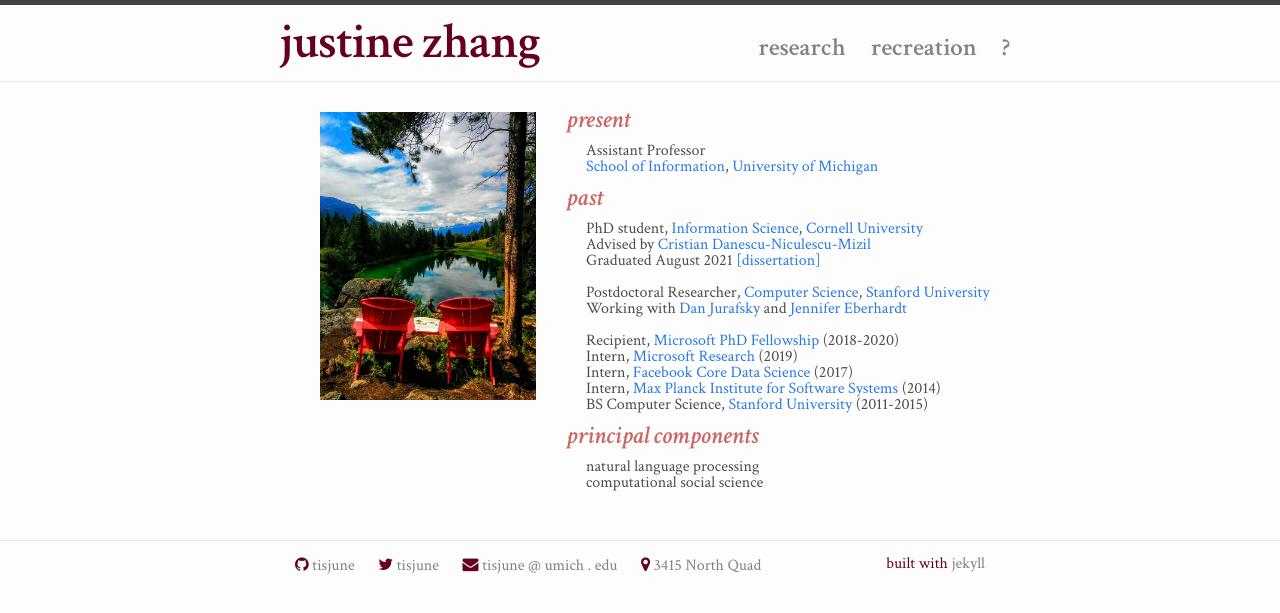
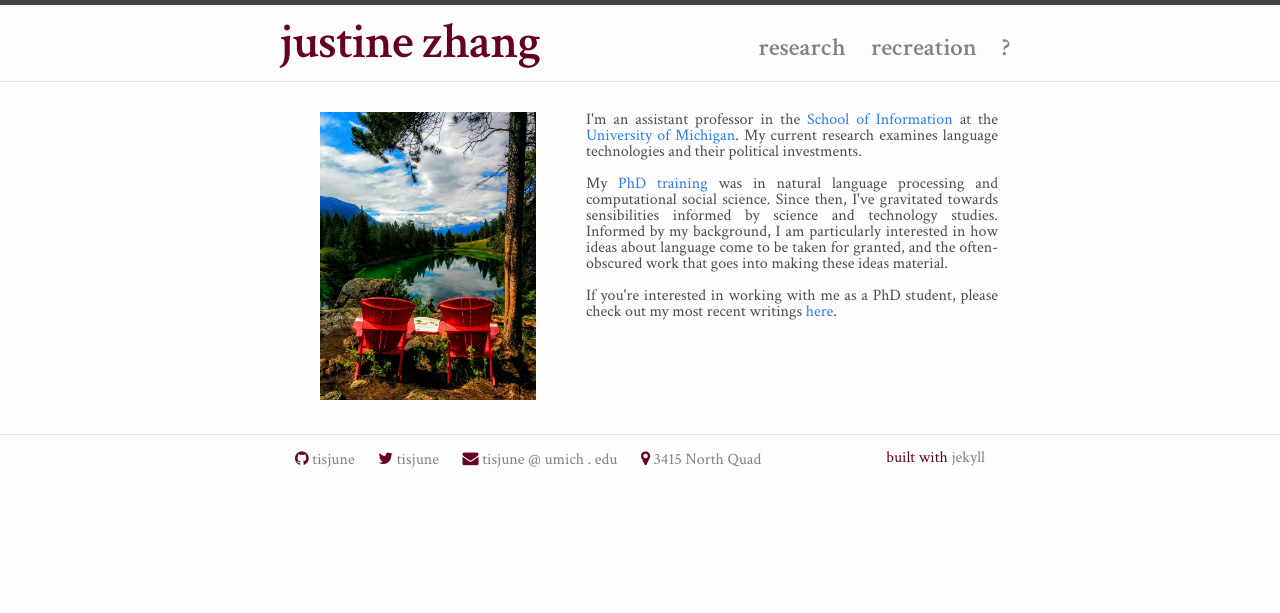
Before and after one commit to tisjune/tisjune.github.io, a Jekyll site: the page built from index.html, in a window 1280 px wide. Shown: the top 613 px of the page. Built offline with Jekyll 4.4.1, drawn with Linux system fonts in a browser that asks for light colours; nearby versions of some CDN libraries.

Commit message:
lol an update

```diff
--- a/index.html
+++ b/index.html
@@ -7,19 +7,21 @@ layout: default
 
 
 <div class="textbox-front" style="float:left; white-space: normal;">
-  <h2 class="section-head">present</h2>
+  <!-- <h2 class="section-head">present</h2> -->
   <div class="section-text">
     <p>
-    Assistant Professor
+    I'm an assistant professor in the <a href="https://www.si.umich.edu/">School of Information</a> at the <a href="https://umich.edu/">University of Michigan</a>. My current research examines language technologies and their political investments.
     <br>
-    <a href="https://www.si.umich.edu/">School of Information</a>, <a href="https://umich.edu/">University of Michigan</a>
-    <!-- <br> -->
-<!--     <strong>Currently on the job market: <a href="/papers/cv.pdf" target="_blank">CV</a>, <a href="/papers/research-statement.pdf" target="_blank">research statement</a></strong> -->
+    <br>
+    My <a href="http://infosci.cornell.edu/" target="_blank">PhD training</a> was in natural language processing and computational social science. Since then, I've gravitated towards sensibilities informed by science and technology studies. Informed by my background, I am particularly interested in how ideas about language come to be taken for granted, and the often-obscured work that goes into making these ideas material.
+    <br>
+    <br>
+    If you're interested in working with me as a PhD student, please check out my most recent writings <a href="/research">here</a>.
     </p>
   </div>
   <!-- <h2 class="section-head">future</h2> -->
 
-  <h2 class="section-head">past</h2>
+  <!-- <h2 class="section-head">past</h2>
   <div class="section-text">
     <p>
     PhD student, <a href="http://infosci.cornell.edu/" target="_blank">Information Science</a>, <a href="http://www.cornell.edu/" target="_blank">Cornell University</a>
@@ -44,7 +46,7 @@ layout: default
     <p>natural language processing
       <br>
     computational social science</p>
-  </div>
+  </div> -->
 
 </div>
   <!-- <h1 class="page-heading">Posts</h1>
--- a/misc.html
+++ b/misc.html
@@ -6,6 +6,9 @@ permalink: /recreation/
 
 <div class="content">
 	<div class="textbox">
+	<p>
+	I haven't updated this book/coffee shop collection in ages, but am always happy to chat about cool stuff I've chewed on recently, or offer coffee shop recommendations.
+	</p>
 	  <h2 class="section-head">present</h2>
 	  <div class="section-text">
 	    <ul class="item-list">
```
Also changed, not shown: _data/consumables.yml (+2 -8 lines), _posts/2021-11-27-landscape.md (+4 -0 lines), _publications/2023__labour.md (added, +8 -0 lines), _publications/2024__world_making.md (added, +8 -0 lines), 2 other files.
